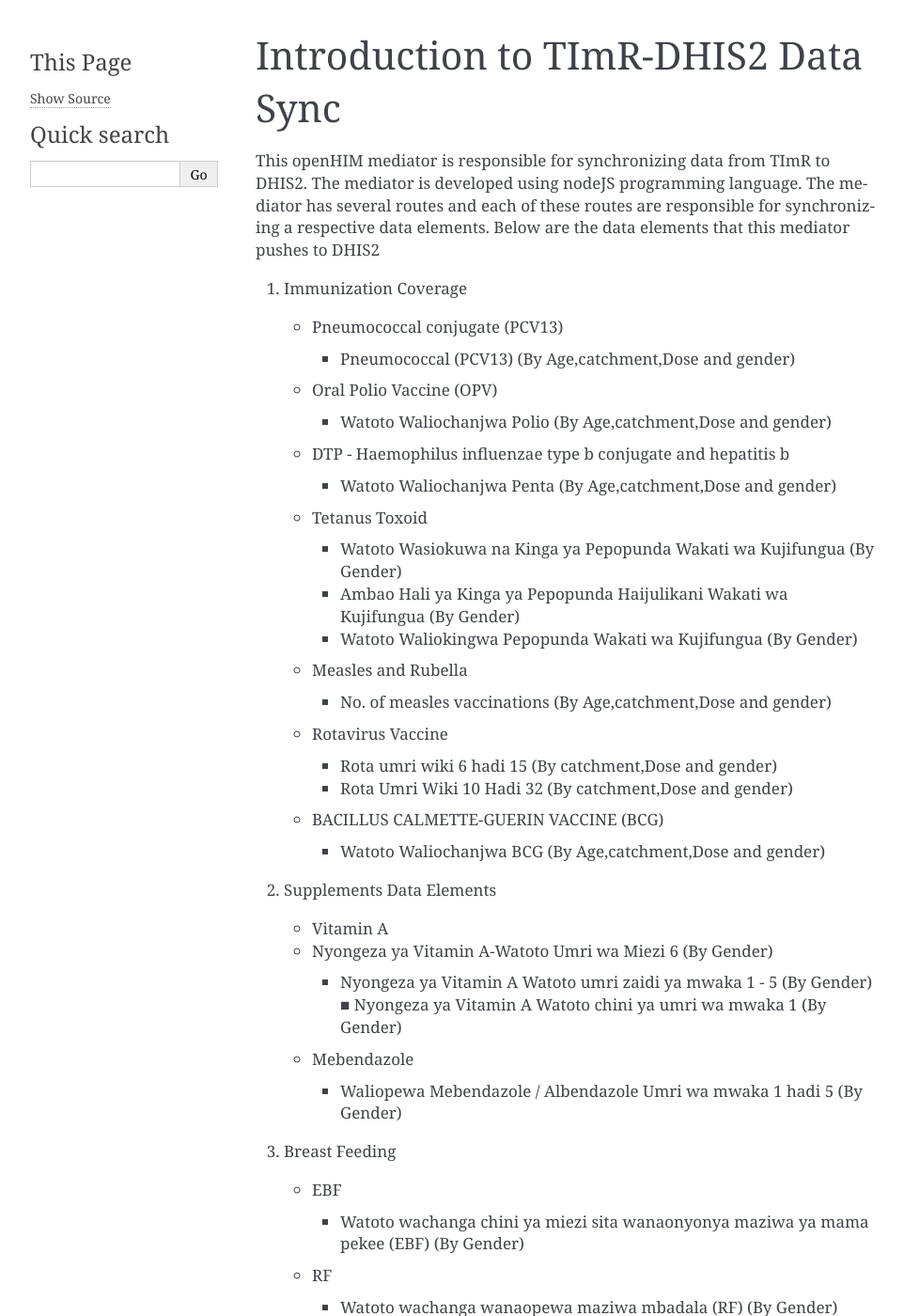
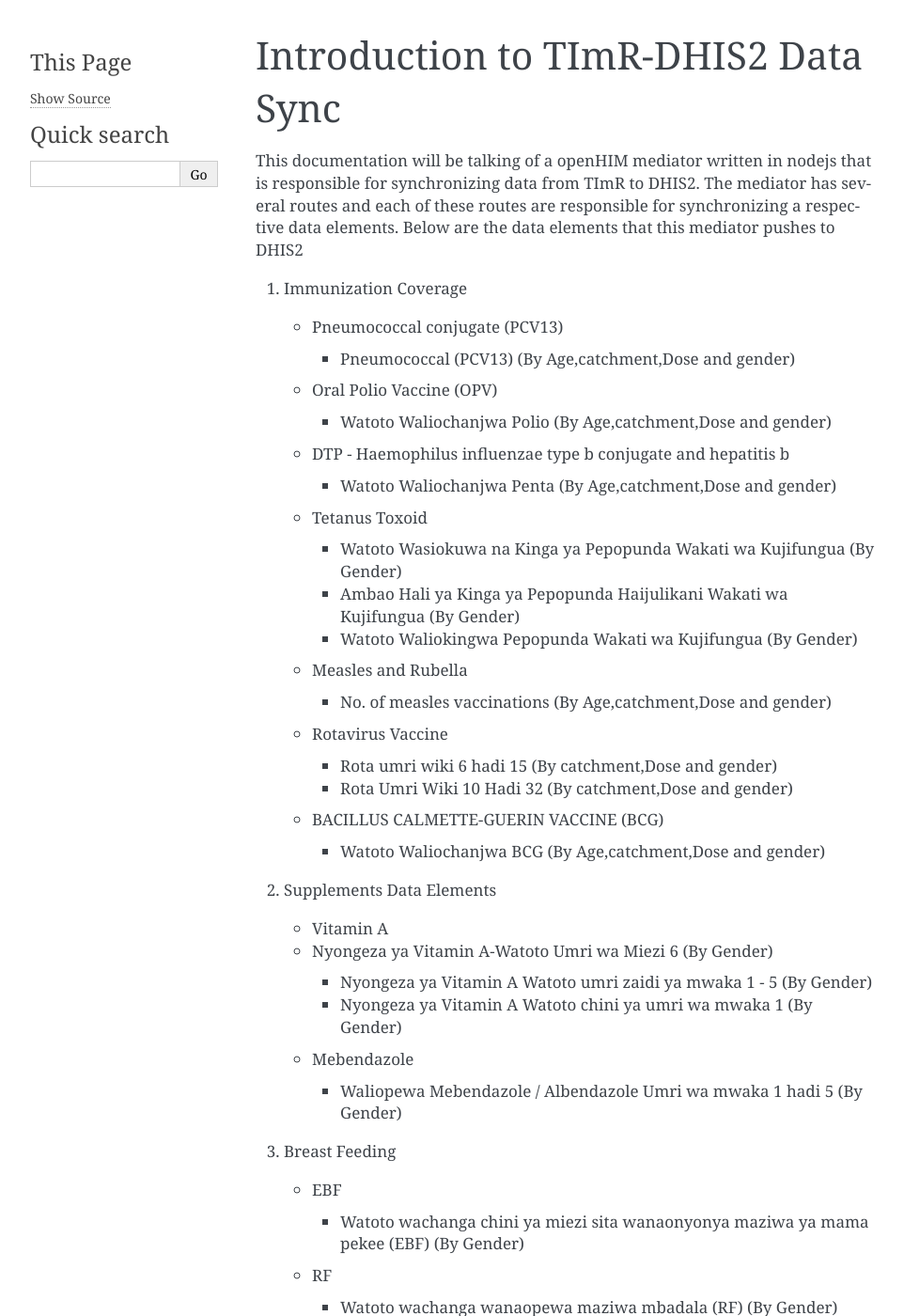
Before and after one commit to openhie/openhim-mediator-timr-dhis2-tz, a Sphinx documentation site: the page built from docs/source/introduction.rst, in a window 1280 px wide and 1400 px high. Shown: the whole window at 94% size, without its empty margins (148-1110 px from the left). Built offline with Sphinx 7.4.7, drawn with Linux system fonts in a browser that asks for light colours.

Commit message:
updating docs

```diff
--- a/docs/source/configuration.rst
+++ b/docs/source/configuration.rst
@@ -34,6 +34,7 @@ Configuring The Mediator
 
 *Configuration parameters of the mediator with TImR and DHIS2 credentials*
   Login to openHIM and click the mediators link
+
   Click to open the TImR-DHIS2 Trigger mediator
 
   .. image:: images/mediator-index.png
--- a/docs/source/introduction.rst
+++ b/docs/source/introduction.rst
@@ -1,8 +1,7 @@
 Introduction to TImR-DHIS2 Data Sync
 ====================================
 
-This openHIM mediator is responsible for synchronizing data from TImR to DHIS2.
-The mediator is developed using nodeJS programming language.
+This documentation will be talking of a openHIM mediator written in nodejs that is responsible for synchronizing data from TImR to DHIS2.
 The mediator has several routes and each of these routes are responsible for synchronizing a respective data elements.
 Below are the data elements that this mediator pushes to DHIS2
 
@@ -40,7 +39,9 @@ Below are the data elements that this mediator pushes to DHIS2
 
     * Nyongeza ya Vitamin A-Watoto Umri wa Miezi 6 (By Gender)
 
-      * Nyongeza ya Vitamin A Watoto umri zaidi ya mwaka 1 - 5 (By Gender) ■ Nyongeza ya Vitamin A Watoto chini ya umri wa mwaka 1 (By Gender)
+      * Nyongeza ya Vitamin A Watoto umri zaidi ya mwaka 1 - 5 (By Gender)
+      * Nyongeza ya Vitamin A Watoto chini ya umri wa mwaka 1 (By Gender)
+
     * Mebendazole
 
       * Waliopewa Mebendazole / Albendazole Umri wa mwaka 1 hadi 5 (By  Gender)
```
